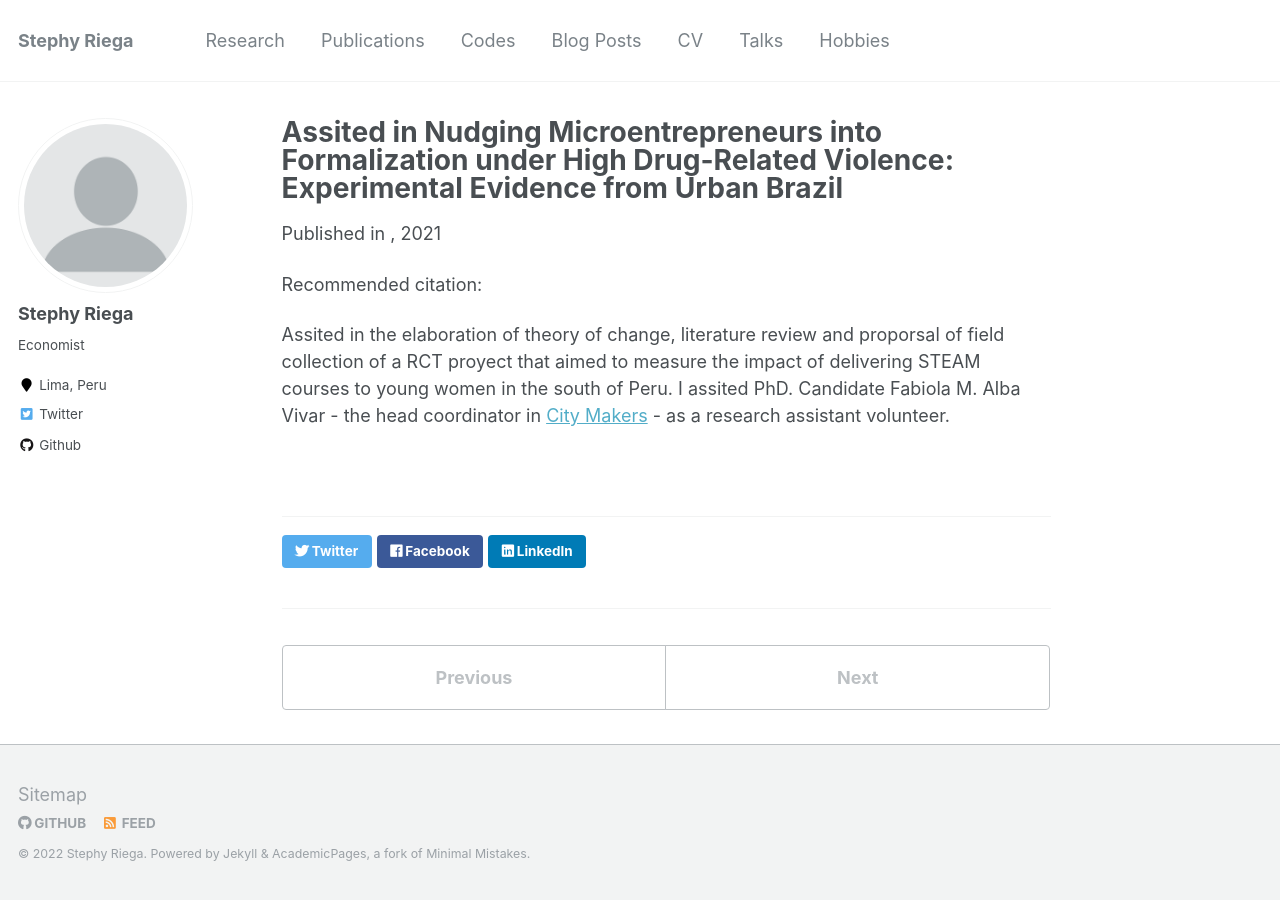
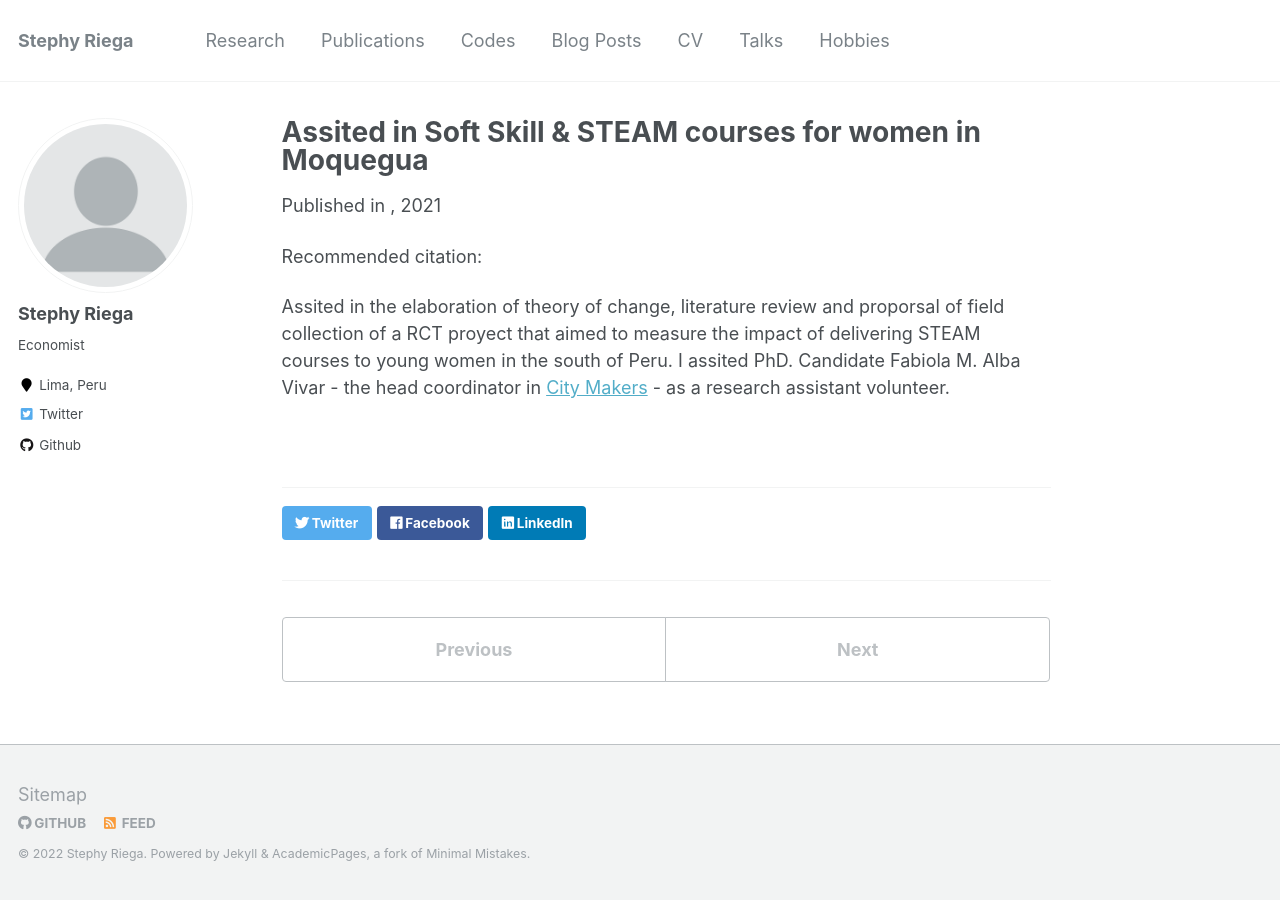
Before and after one commit to stephyriega/stephyriega.github.io, a Jekyll site: the page built from _publications/2021-11-01-cm.md, in a window 1280 px wide. Built offline with Jekyll 4.4.1, drawn with Linux system fonts in a browser that asks for light colours.

Commit message:
Update 2021-11-01-cm.md

```diff
--- a/_publications/2021-11-01-cm.md
+++ b/_publications/2021-11-01-cm.md
@@ -1,8 +1,8 @@
 ---
-title: "Assited in Nudging Microentrepreneurs into Formalization under High Drug-Related Violence: Experimental Evidence from Urban Brazil"
+title: "Assited in Soft Skill & STEAM courses for women in Moquegua"
 collection: publications
 permalink: /publication/2021-03-01-g-1
-excerpt: 'While working as a research intern at GRADE'
+excerpt: 'While working as a research assistant volunteer at City Makers'
 date: 2021-03-01
 venue: ''
 paperurl: ''
```
